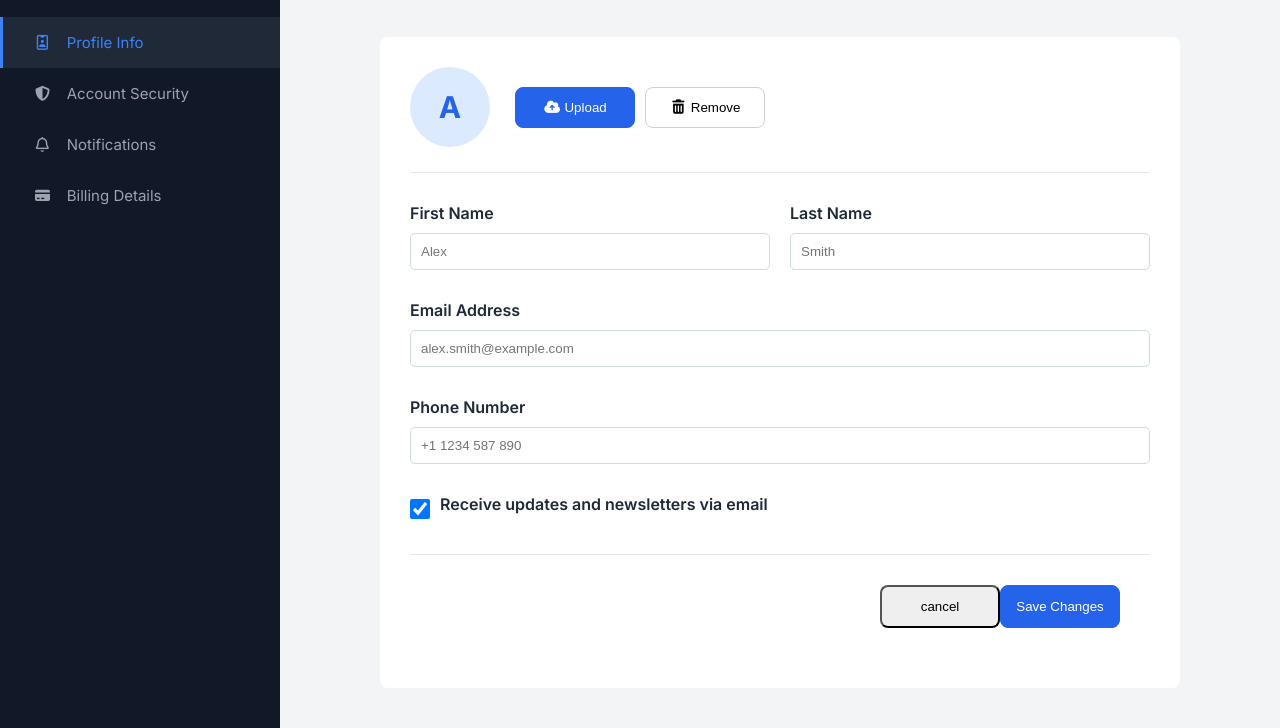
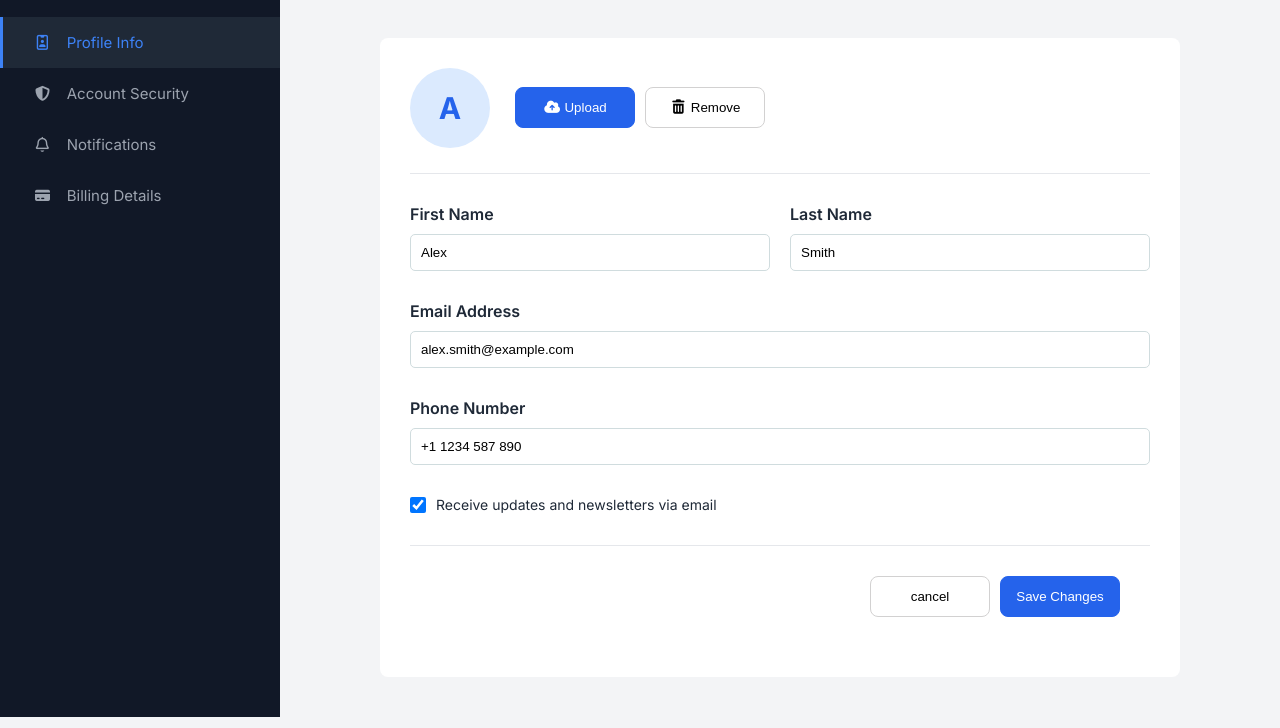
Before and after one commit to joohyuna/02_HTML, a website: page practice7/index.html in a window 1280 px wide. Shown: the part 83-811 px from the top of the page. Drawn offline with Linux system fonts and the light colour scheme.

Commit message:
practice7 직접한 버전 완료

```diff
--- a/practice7/index.html
+++ b/practice7/index.html
@@ -3,8 +3,8 @@
 <head>
     <meta charset="UTF-8">
     <title>관리자 페이지</title>
-    <link rel="stylesheet" href="style.css" />
-    <link rel="stylesheet" href="https://cdnjs.cloudflare.com/ajax/libs/font-awesome/7.0.1/css/all.min.css" />
+    <link rel="stylesheet" href="style.css"/>
+    <link rel="stylesheet" href="https://cdnjs.cloudflare.com/ajax/libs/font-awesome/7.0.1/css/all.min.css"/>
 </head>
 <body>
 <div class="container">
@@ -64,29 +64,29 @@
                             <div class="form-row">
                                 <div class="form-box">
                                     <label for="first-name">First Name</label>
-                      <input type="text" placeholder="Alex" name="" id="first-name">
+                                    <input type="text" value="Alex" name="first-name" id="first-name">
                                 </div>
                                 <div class="form-box">
                                     <label for="last-name">Last Name</label>
-                      <input type="text" placeholder="Smith" name="" id="last-name">
+                                    <input type="text" value="Smith" name="last-name" id="last-name">
                                 </div>
                             </div>
                             <div class="form-box">
-                    <label for="e-mail">Email Address</label>
-                    <input type="email" id="e-mail" name="e-mail" placeholder="alex.smith@example.com" required>
+                                <label for="email-add">Email Address</label>
+                                <input type="email" id="email-add" name="email-add" value="alex.smith@example.com">
                             </div>
                             <div class="form-box">
                                 <label for="phone-number">Phone Number</label>
-                    <input type='text' id="phone-number" name="phone-number" placeholder="+1 1234 587 890" required>
+                                <input type='text' id="phone-number" name="phone-number" value="+1 1234 587 890">
                             </div>
-                  <div class="form-box checked-box">
+                            <div class="checked-box">
                                 <label for="check-box">Receive updates and newsletters via email</label>
                                 <input type='checkbox' id="check-box" name="check-box" checked="checked">
                             </div>
                         </div>
                         <div class="submit-box">
-                  <button type="button" class="cancel">cancel</button>
-                  <button type="button" class="changes-btn">Save Changes</button>
+                            <button type="button" class="cancel-btn">cancel</button>
+                            <button type="submit" class="changes-btn">Save Changes</button>
                         </div>
                     </form>
                 </div>
--- a/practice7/style.css
+++ b/practice7/style.css
@@ -16,7 +16,6 @@ body {
 .container {
     display: flex;
     min-height: 100dvh;
-
 }
 
 /* 사이드 바 */
@@ -127,19 +126,21 @@ body {
     align-items: center;
     background-color: #dbeafe;
     color: #2563eb;
+    font-weight: 700;
 }
 
 .content-wrapper {
     display: flex;
     flex-direction: column;
     justify-content: center;
+    align-items: center;
     padding: 40px;
+    flex: 1;
 }
 .content-box {
     width: 800px;
     background-color: #fff;
     border-radius: 8px;
-    margin: 0 auto;
     display: flex;
     flex-direction: column;
     justify-content: center;
@@ -248,15 +249,27 @@ body {
     align-items: center;
 }
 .checked-box input {
-    width: 20px;
+    width: 16px;
+    height: 16px;
+    border-radius: 5px;
+}
+
+.checked-box label {
+    display: flex;
+    align-items: center;
+    flex-direction: column;
+    justify-content: center;
+    font-size: 14px;
+    font-weight: 400;
     height: 20px;
-    border-radius: 5px;
+
 }
 
 .submit-box {
     display: flex;
     justify-content: flex-end;
     padding: 30px;
+    gap: 10px;
 }
 
 .submit-box button {
```
Lines whose indentation alone changed are shown as unchanged.
